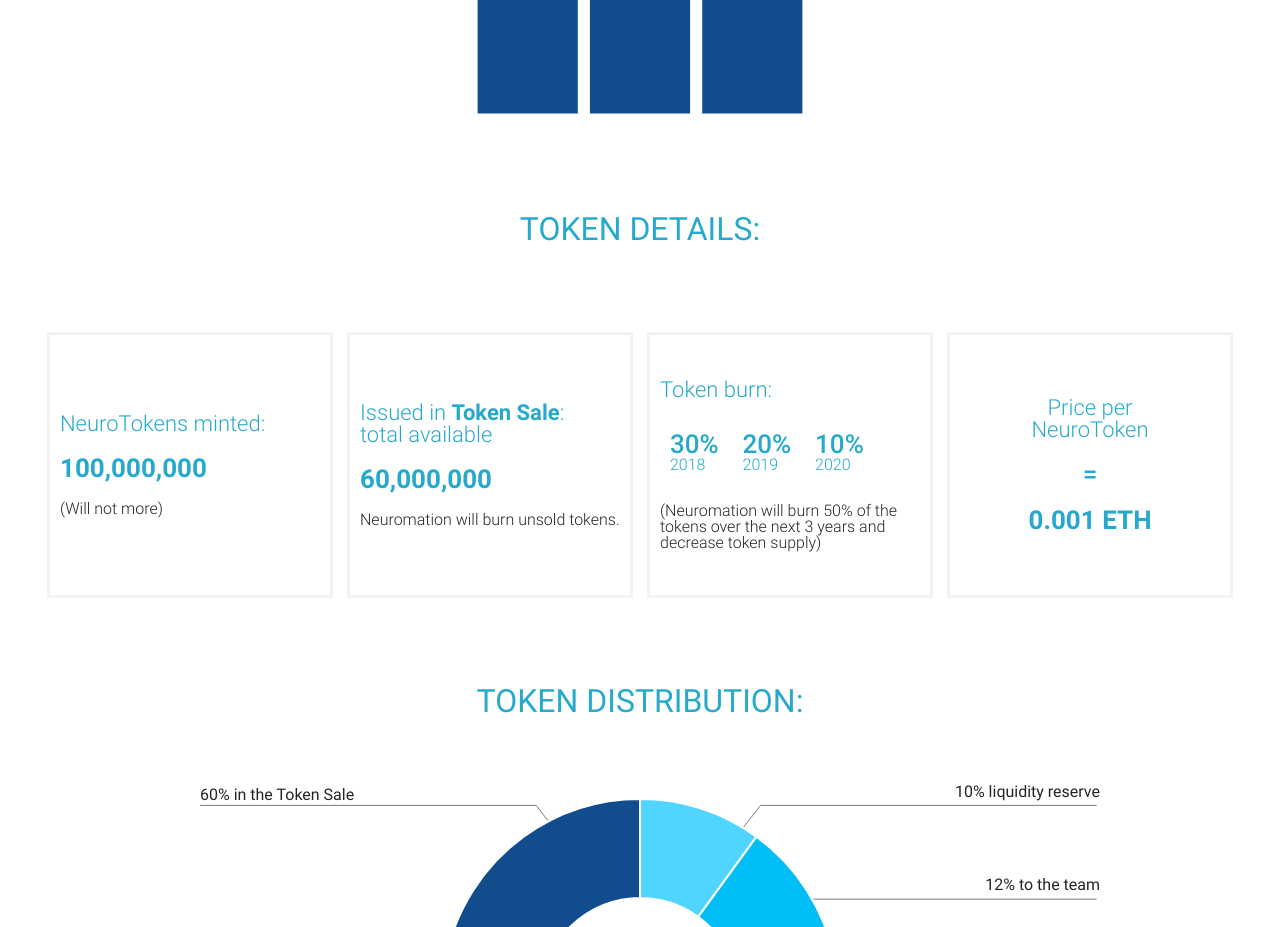
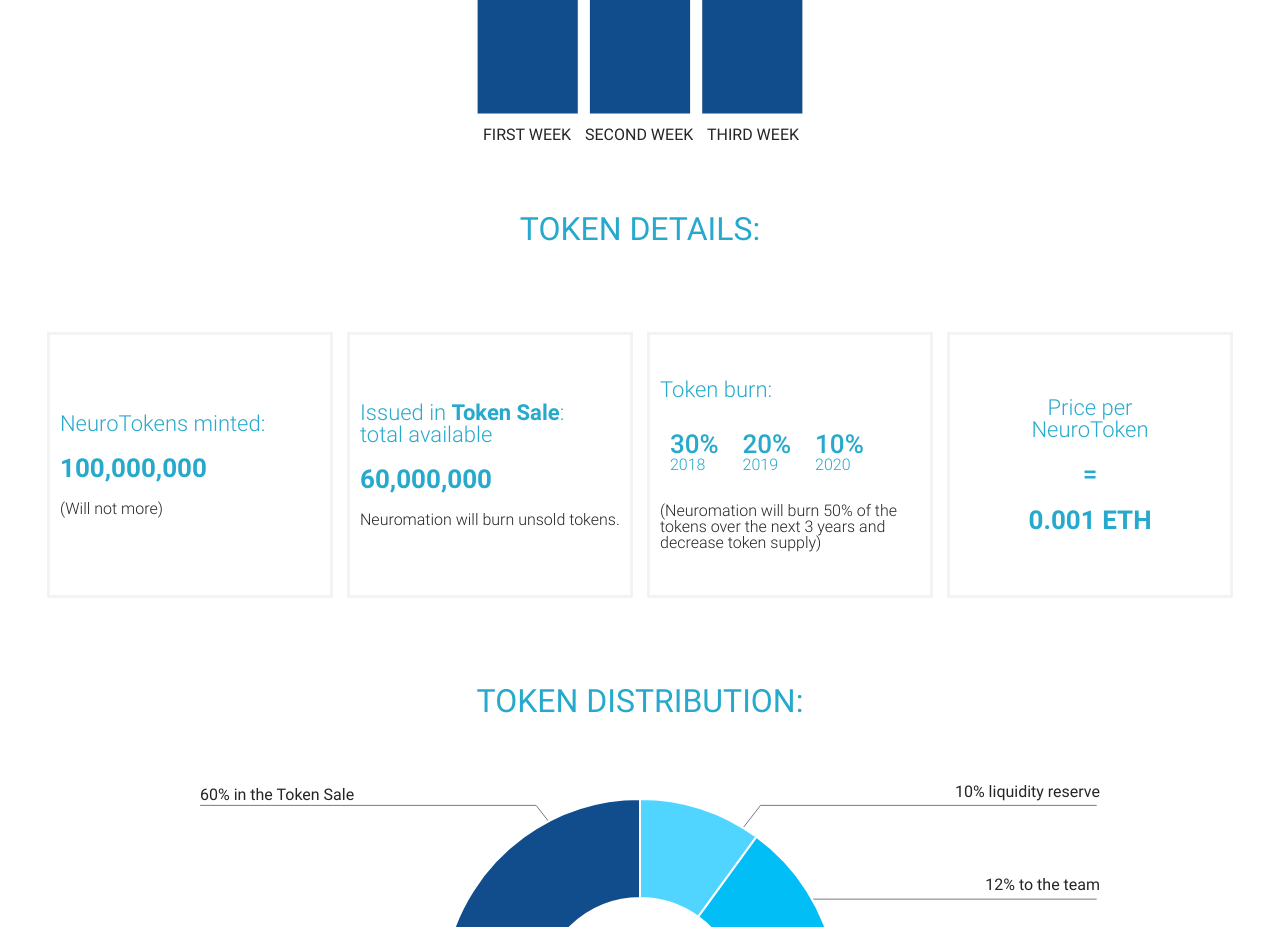
Before and after one commit to kauz/neuromation_landing, a website: page app/index.html in a window 1280 px wide. Shown: the part 4400-5327 px from the top of the page. Drawn offline with Linux system fonts and the light colour scheme.

Commit message:
Fixed bar chart for mobile devices.

```diff
--- a/app/js/charts.js
+++ b/app/js/charts.js
@@ -66,7 +66,8 @@
             display: false
         },
         legendCallback: function () {
-            return "<div class=\"bar_helper\"><div>+15%</div> in neurotokens</div> <div class=\"bar_helper\"><div>+10%</div> in neurotokens</div> <div class=\"bar_helper\"><div>+5%</div> in neurotokens</div>"
+            return "<div class=\"bar_helper\"><div>+15%</div> in neurotokens</div> <div class=\"bar_helper\"><div>+10%</div> in neurotokens</div> <div class=\"bar_helper\"><div>+5%</div> in neurotokens</div>"+
+                    "<div class=\"bar_helper_low\">First week</div> <div class=\"bar_helper_low\">Second week</div> <div class=\"bar_helper_low\">Third week</div>"
         }
     }
 });
--- a/app/scss/main.scss
+++ b/app/scss/main.scss
@@ -566,6 +566,16 @@
   &:nth-child(2) {top: 62px; left: 106px}
   &:nth-child(3) {top: 141px; left: 181px}
 }
+.bar_helper_low {
+  @extend .absolute,
+          .uppercase,
+          .roboto_regular;
+  width: 56px;
+  text-align: center;
+  &:nth-child(4) {bottom: -10px; left: 40px}
+  &:nth-child(5) {bottom: -10px; left: 113px}
+  &:nth-child(6) {bottom: -10px; left: 181px}
+}
 
 .donut_path {
   display: none;
--- a/app/scss/media.scss
+++ b/app/scss/media.scss
@@ -28,6 +28,11 @@
         margin: 10px;
       }
     }
+  }
+  .bar_helper_low {
+    &:nth-child(4) {bottom: -15px; left: 60px}
+    &:nth-child(5) {bottom: -15px; left: 172px}
+    &:nth-child(6) {bottom: -15px; left: 287px}
   }
 }
 
@@ -166,6 +171,12 @@
       &:nth-child(4) {top: 10px; left: -240px; width: 250px}
       &:nth-child(5) {top: 70px; right: -260px}
     }
+  }
+  .bar_helper_low {
+    width: auto;
+    &:nth-child(4) {bottom: -10px; left: 43px}
+    &:nth-child(5) {bottom: -10px; left: 145px}
+    &:nth-child(6) {bottom: -10px; left: 267px}
   }
   .bagel {
     margin: 0;
```
Also changed, not shown: app/css/main.css, app/css/media.css.
